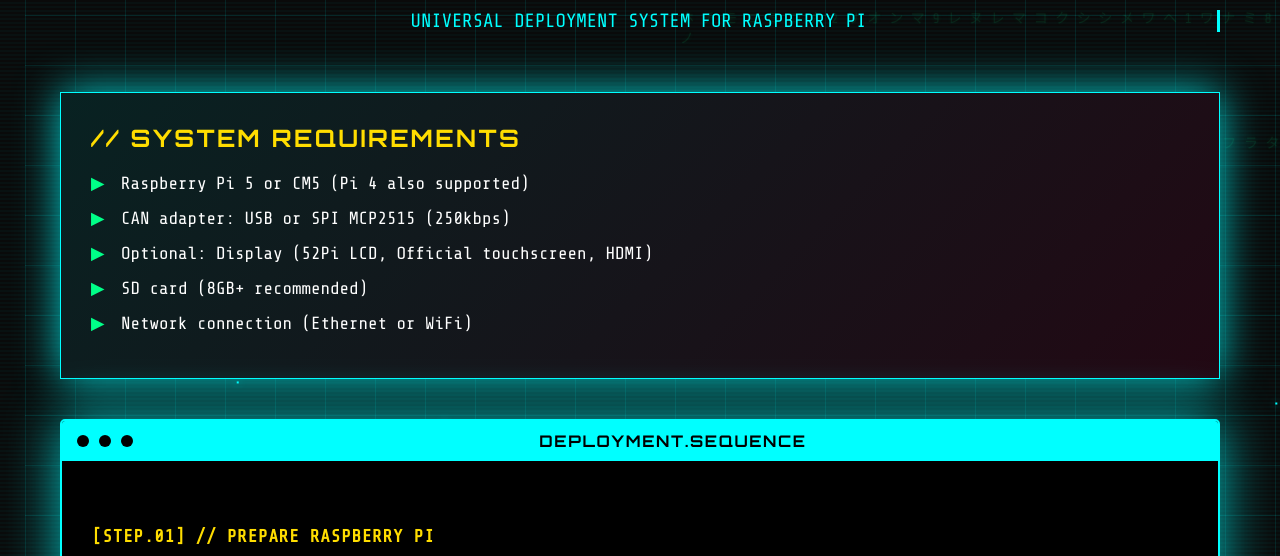
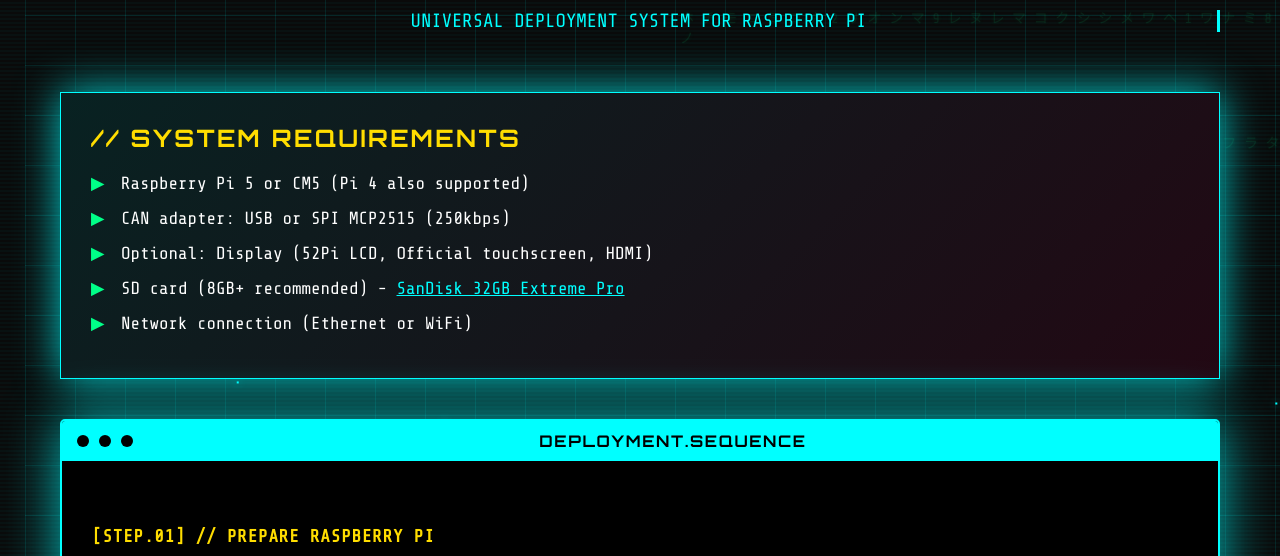
Before and after one commit to privitera/public, a plain HTML site: page flasher/index.html in a window 1280 px wide. Shown: the part 210-766 px from the top of the page. Drawn offline with nearby package versions, Linux system fonts and the light colour scheme.

Commit message:
feat: add recommended SD card with Amazon link
- Add SanDisk 32GB Extreme Pro recommendation
- Include direct Amazon link for easy purchasing
- Styled with neon cyan color to match theme

```diff
--- a/flasher/index.html
+++ b/flasher/index.html
@@ -533,7 +533,7 @@
                 <li>Raspberry Pi 5 or CM5 (Pi 4 also supported)</li>
                 <li>CAN adapter: USB or SPI MCP2515 (250kbps)</li>
                 <li>Optional: Display (52Pi LCD, Official touchscreen, HDMI)</li>
-                <li>SD card (8GB+ recommended)</li>
+                <li>SD card (8GB+ recommended) - <a href="https://www.amazon.com/dp/B0CF82B8NN" target="_blank" style="color: var(--neon-cyan); text-decoration: underline;">SanDisk 32GB Extreme Pro</a></li>
                 <li>Network connection (Ethernet or WiFi)</li>
             </ul>
         </div>
```
